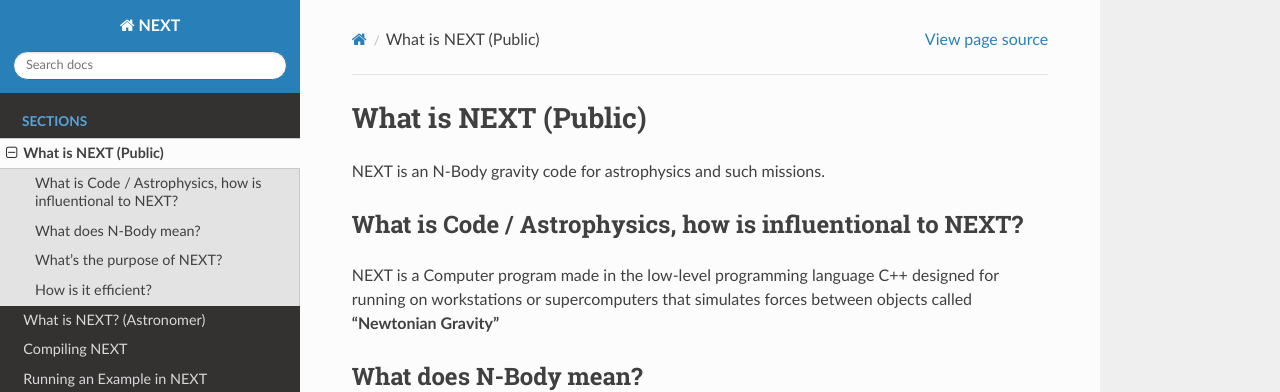
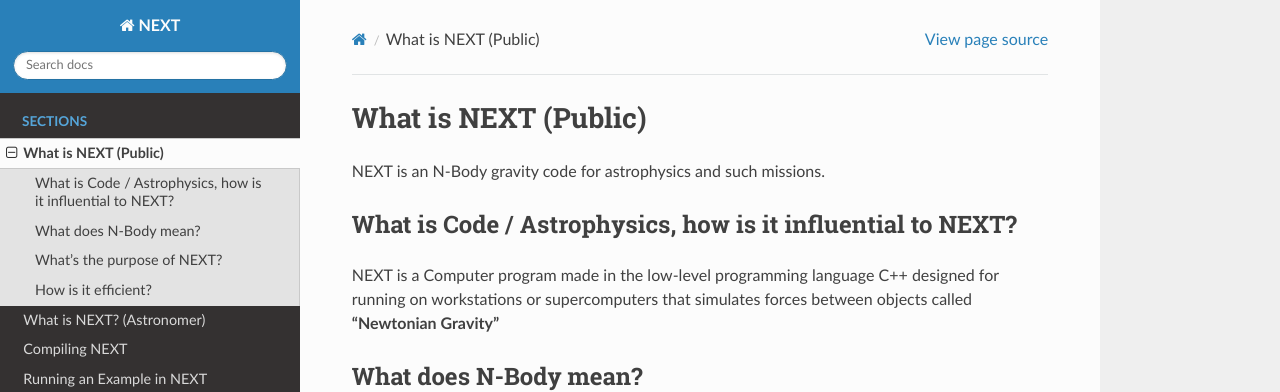
Before and after one commit to TimGoTheCreator/NEXT, a Sphinx documentation site: the page built from docs/getting_started-public.md, in a window 1280 px wide and 1221 px high. Shown: the top 392 px of the window. Built offline with Sphinx 7.4.7 and the Read the Docs theme 3.1.0, drawn with Linux system fonts in a browser that asks for light colours.

Commit message:
Update getting_started-public.md

```diff
--- a/docs/getting_started-public.md
+++ b/docs/getting_started-public.md
@@ -2,7 +2,7 @@
 
 NEXT is an N-Body gravity code for astrophysics and such missions.
 
-## What is Code / Astrophysics, how is influentional to NEXT?
+## What is Code / Astrophysics, how is it influential to NEXT?
 
 NEXT is a Computer program made in the low-level programming language C++ designed for running on workstations
 or supercomputers that simulates forces between objects called **"Newtonian Gravity"**
```
